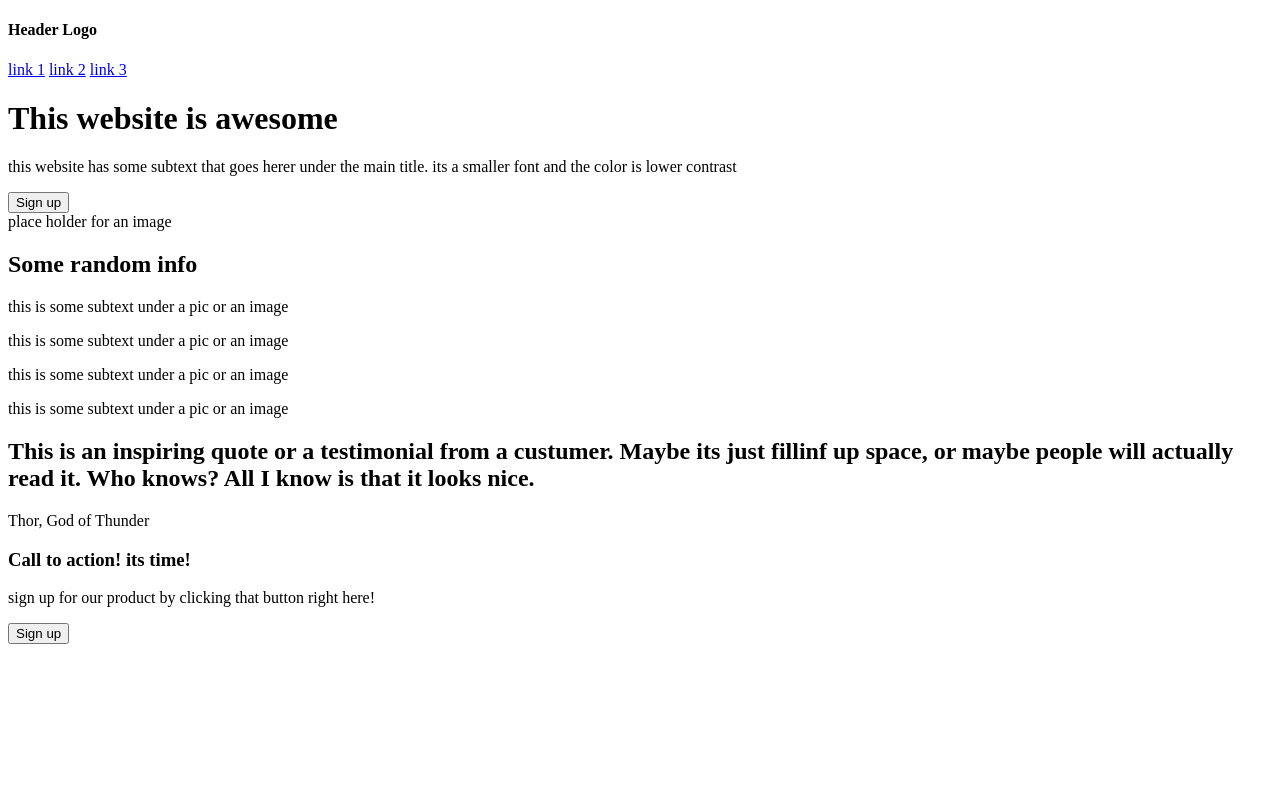
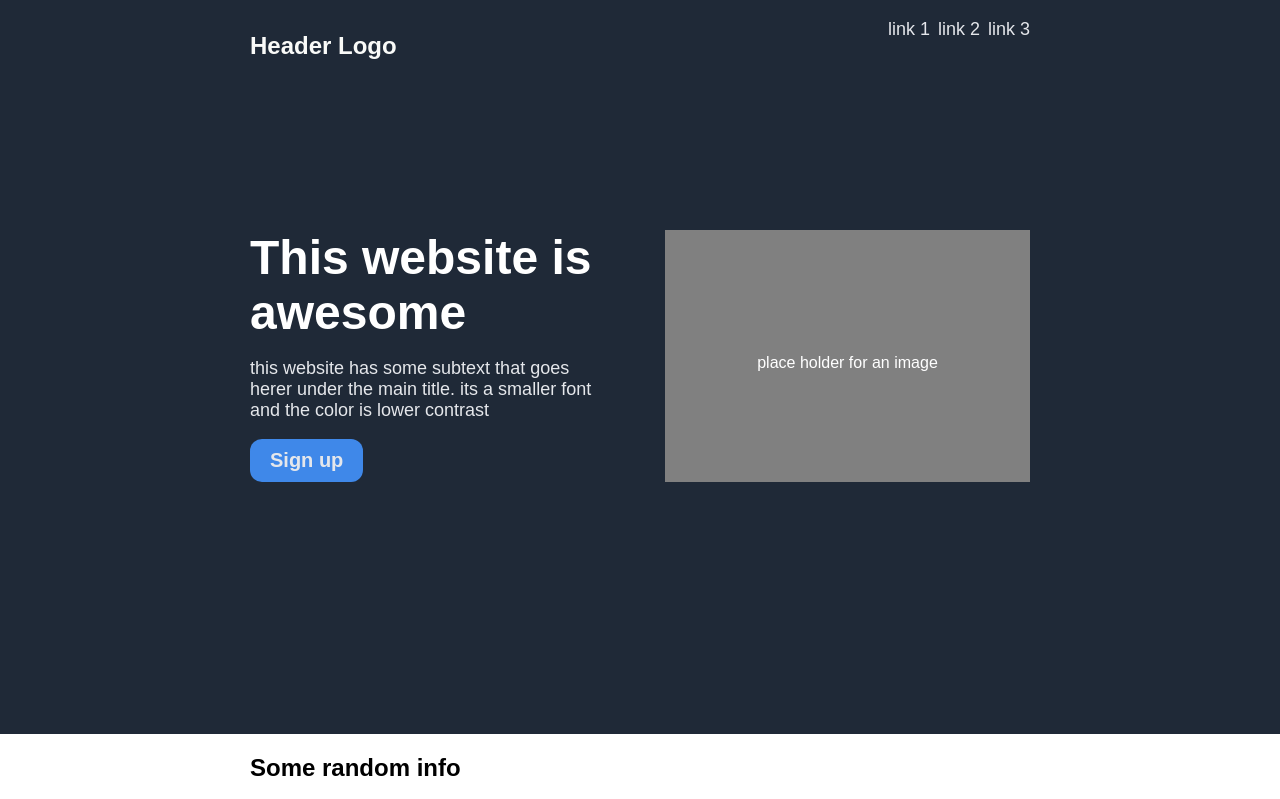
Before and after one commit to hadarAdiE/web-page-exercise, a plain HTML site: page index.html in a window 1280 px wide. Shown: the top 799 px of the page. Drawn offline with Linux system fonts and the light colour scheme.

Commit message:
Add styles

```diff
--- a/index.html
+++ b/index.html
@@ -6,44 +6,54 @@
     <meta http-equiv="X-UA-Compatible" content="IE=edge">
     <meta name="viewport" content="width=device-width, initial-scale=1.0">
     <title>Document</title>
+    <link rel="stylesheet" href="styles.css">
 </head>
 
 <body>
-    <div class="header">
+    <div class="header padding">
         <div class="nav">
             <h4>Header Logo</h4>
             <a href="#">link 1</a>
             <a href="#">link 2</a>
             <a href="#">link 3</a>
         </div>
-        <h1 class="h1-sec1">This website is awesome</h1>
-        <p class="p-sec1">this website has some subtext that goes herer under the main title. its a smaller font and the
-            color is lower contrast</p>
-        <button class="sign-up">Sign up</button>
-        <div class="plcimg">place holder for an image</div>
+        <div class="headercontainer">
+            <div class="boxh1">
+                <h1 class="h1-sec1">This website is awesome</h1>
+                <p class="p-sec1">this website has some subtext that goes herer under the main title. its a smaller font
+                    and
+                    the color is lower contrast</p>
+                <button class="sign-up">Sign up</button>
+            </div>
+            <div class="boxh2">
+                <p class="plcimg">place holder for an image</div>
+            </div>
+        </div>
+
     </div>
-    <div class="infosec">
-        <h2 class="infosech2">Some random info</h2>
+    <div class="infosec padding">
+        <h2 class="infoh2">Some random info</h2>
         <div class="container">
-            <div class="crad">
+            <div class="card">
                 <div class="box"></div>
                 <p>this is some subtext under a pic or an image</p>
             </div>
-            <div class="crad">
+            <div class="card">
                 <div class="box"></div>
                 <p>this is some subtext under a pic or an image</p>
             </div>
-            <div class="crad">
+            <div class="card">
                 <div class="box"></div>
                 <p>this is some subtext under a pic or an image</p>
             </div>
-            <div class="crad">
+            <div class="card">
                 <div class="box"></div>
                 <p>this is some subtext under a pic or an image</p>
             </div>
         </div>
         <div class="testemonials">
-            <h2 class="testotext">This is an inspiring quote or a testimonial from a custumer. Maybe its just fillinf up space, or maybe people will actually read it. Who knows? All I know is that it looks nice.</h2>
+            <h2 class="testotext">This is an inspiring quote or a testimonial from a custumer. Maybe its just fillinf up
+                space, or maybe people will actually read it. Who knows? All I know is that it looks nice.</h2>
             <p>Thor, God of Thunder</p>
         </div>
         <div class="callto">
--- a/styles.css
+++ b/styles.css
@@ -0,0 +1,83 @@
+body {
+    margin: 0;
+    font-family: sans-serif
+}
+
+.padding {
+    padding: 0px 250px;
+}
+
+
+.header {
+    background-color: #1F2937;
+    color: white;
+    margin: 0;
+
+}
+
+.nav {
+    display: flex;
+    align-items: center;
+    gap: 0.5rem;
+}
+
+.nav h4 {
+    margin-right: auto;
+    margin-bottom: 0px;
+    font-size: 24px;
+    color: #F9FAF8
+}
+
+.nav a {
+    text-decoration: none;
+    font-size: 18px;
+    color: #E5E7EB
+}
+
+.headercontainer {
+    display: flex;
+    justify-content: center;
+    padding-top: 170px;
+    padding-bottom: 252px;
+    gap: 50px;
+
+}
+
+.boxh1 {
+    flex: 1;
+
+}
+
+.h1-sec1 {
+    margin: 0;
+    font-size: 48px;
+    font-weight: bolder;
+}
+
+.p-sec1 {
+    font-size: 18px;
+    color: #E5E7EB;
+}
+.sign-up {
+    background-color:rgb(63, 136, 233);
+    color: #E5E7EB;
+    padding: 10px 20px;
+    font-weight: 900;
+    font-size: 20px;
+    border-radius: 12px;
+    border: none;
+
+}
+.boxh2 {
+    background-color: grey;
+    display: flex;
+    flex:1;
+    justify-content: center;
+}
+
+.plcimg {
+    align-self: center;
+    margin-top: 30px;
+}
+
+.
```
